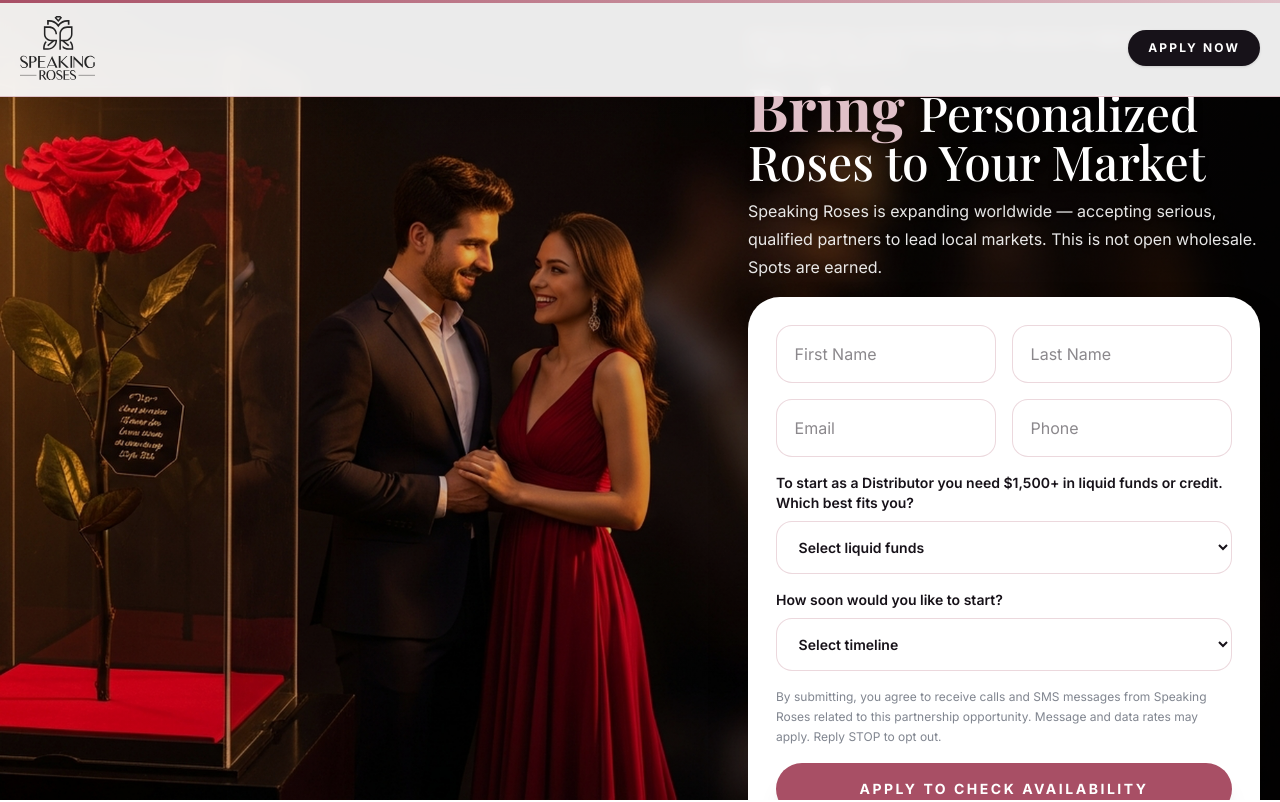
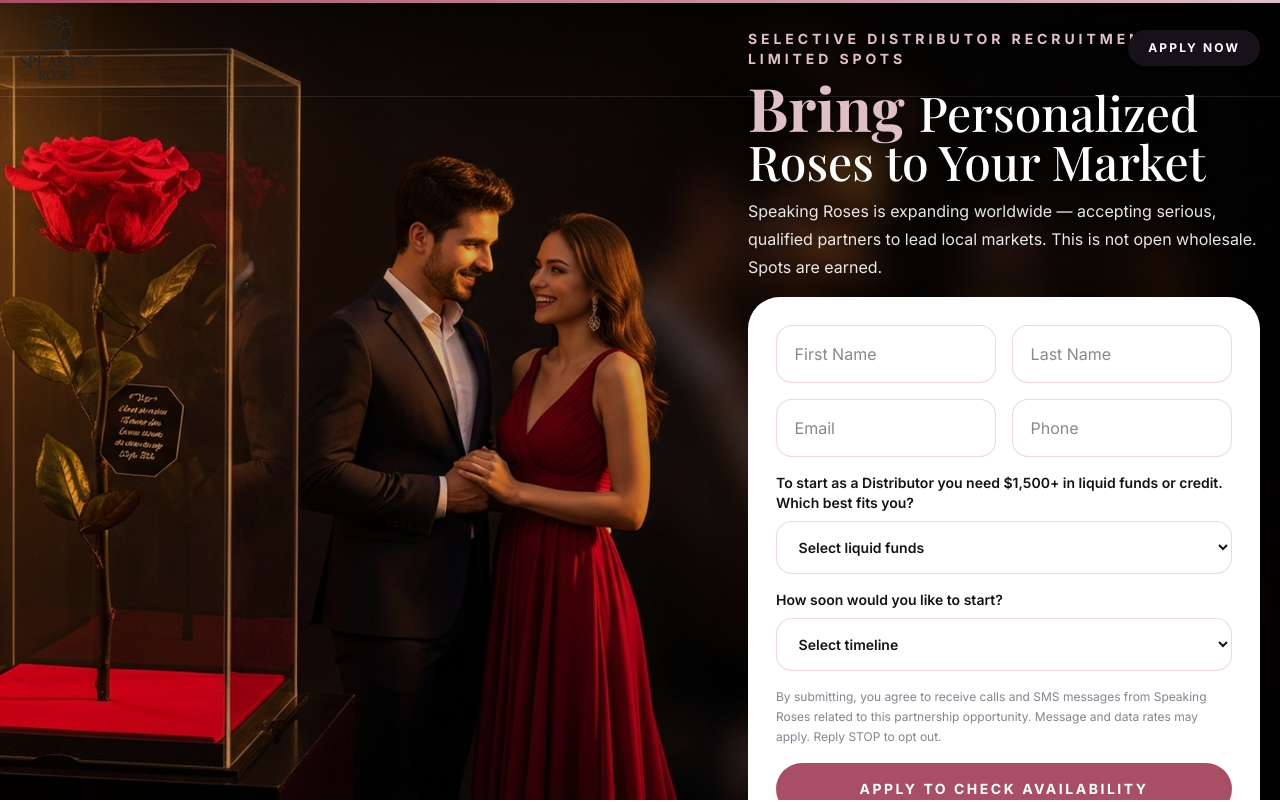
Before and after one commit to Landing-Pages-Websites/speaking-roses-v2, a Next.js app: page / in a window 1280 px wide. Shown: the top 802 px of the page. Built offline with nearby package versions, Linux system fonts and the light colour scheme.

Commit message:
Nav: transparent over hero, no white bar

```diff
--- a/src/app/page.tsx
+++ b/src/app/page.tsx
@@ -269,7 +269,7 @@ export default function Home() {
       <div className="scroll-progress" />
 
       {/* ── NAV ── */}
-      <header className="fixed inset-x-0 top-0 z-50 border-b border-blush bg-white/92 backdrop-blur">
+      <header className="fixed inset-x-0 top-0 z-50 border-b border-white/10 bg-transparent">
         <div className="mx-auto flex max-w-7xl items-center justify-between px-5 py-4">
           <a href="#hero" aria-label="Speaking Roses home">
             <Image src="/logo.svg" alt="Speaking Roses" width={300} height={78} className="h-14 w-auto md:h-16" priority />
```
